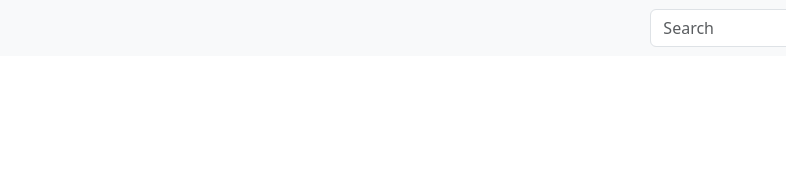
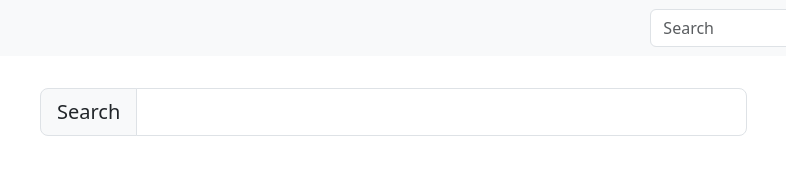
Before and after one commit to jaamee-s/IT24B-Anticamara-J, a plain HTML site: page applet4/index.html in a window 1280 px wide. Shown: the full height of the page, 276-1062 px from the left. Drawn offline with nearby package versions, Linux system fonts and the light colour scheme.

Commit message:
putted the class and type

```diff
--- a/applet4/index.html
+++ b/applet4/index.html
@@ -51,3 +51,11 @@
         <input class="form-control me-2" type="search" placeholder="Search" aria-label="Search">
         <button class="btn btn-outline-success" type="submit">Search</button>
       </form>
+    </div>
+</div>
+</nav>
+<div class="container" style="max-width: 60vw;">
+<div class="input-group input-group-lg input-search">
+  <span class="input-group-text">Search</span>
+  <input type="text" class="form-control" id="studentSearchBar" >
+</div>
```
